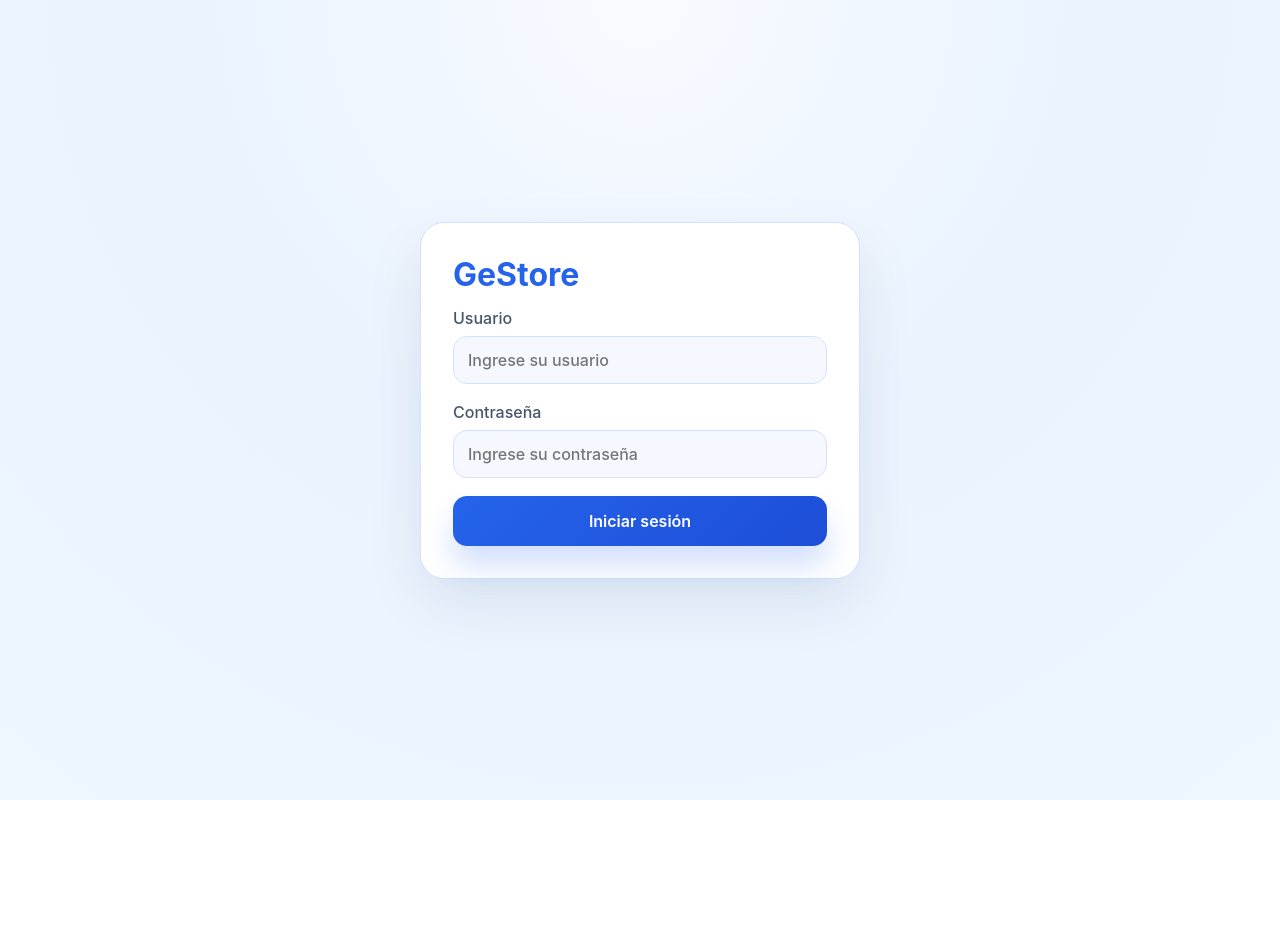
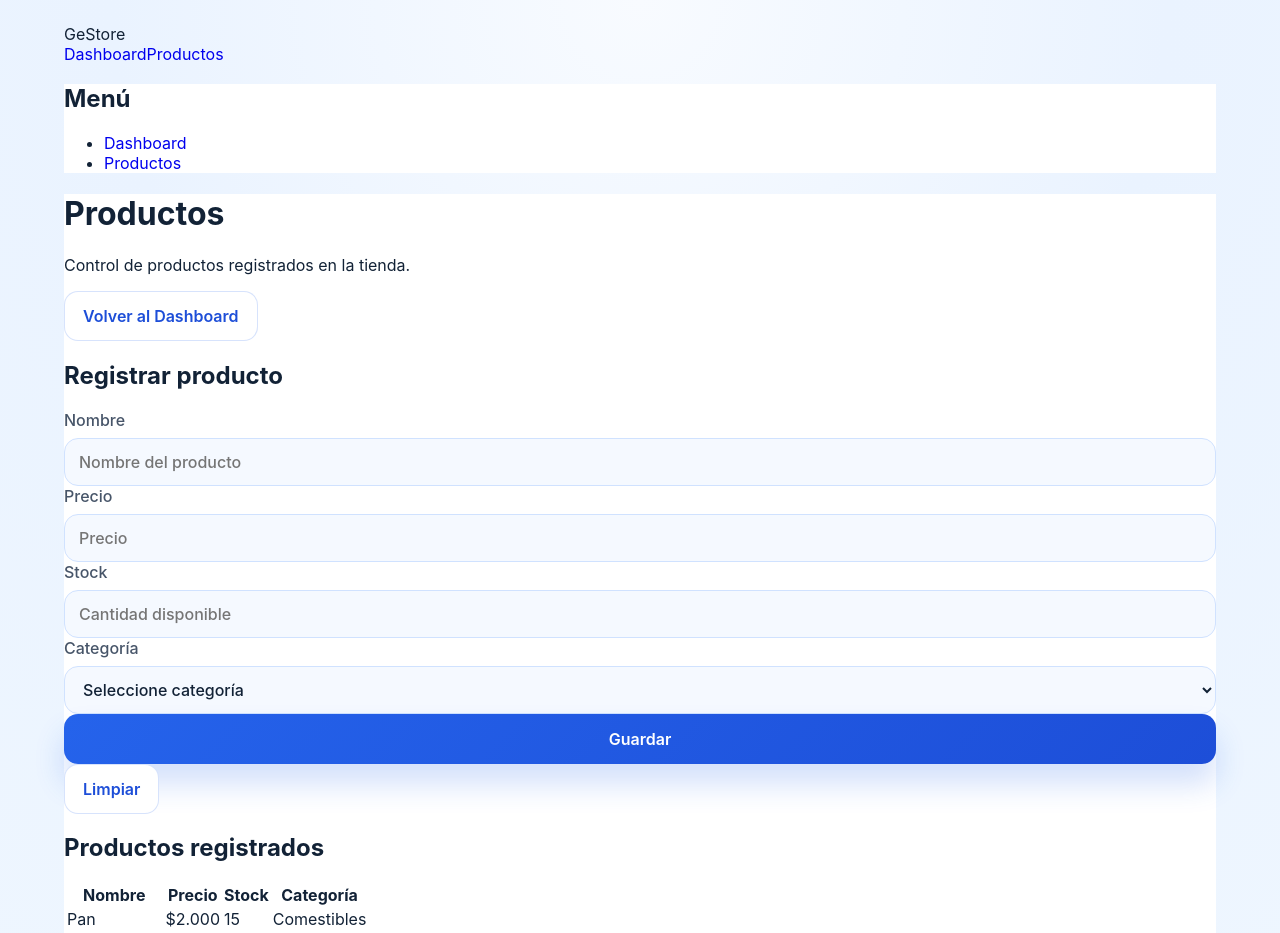
Before and after one commit to gonzzalo996-gif/GeStore-React, a React (Vite) app: page /productos in a window 1280 px wide. Before the commit this address led to /login. Shown: the top 933 px of the page. Before the commit the page ends 800 px from the top, so only its background shows below. Built offline with nearby package versions, Linux system fonts and the light colour scheme.

Commit message:
Pantalla de productos

```diff
--- a/src/App.jsx
+++ b/src/App.jsx
@@ -1,6 +1,7 @@
 import { BrowserRouter, Routes, Route, Navigate } from 'react-router-dom'
 import Login from './pages/Login'
 import Dashboard from './pages/Dashboard'
+import Productos from './pages/Productos'
 import './index.css'
 
 // App principal con rutas para las tres pantallas básicas
@@ -10,6 +11,7 @@ function App() {
       <Routes>
         <Route path="/login" element={<Login />} />
         <Route path="/dashboard" element={<Dashboard />} />
+        <Route path="/productos" element={<Productos />} />
         <Route path="*" element={<Navigate to="/login" replace />} />
       </Routes>
     </BrowserRouter>
--- a/src/components/ProductForm.jsx
+++ b/src/components/ProductForm.jsx
@@ -0,0 +1,58 @@
+import React from 'react'
+
+// Formulario para registrar nuevos productos en Productos.jsx
+function ProductForm() {
+  return (
+    <section className="product-form-section">
+      <h2>Registrar producto</h2>
+      <form className="product-form">
+        <label>
+          Nombre
+          <input
+            className="input-field"
+            type="text"
+            name="name"
+            placeholder="Nombre del producto"
+          />
+        </label>
+        <label>
+          Precio
+          <input
+            className="input-field"
+            type="number"
+            name="price"
+            placeholder="Precio"
+          />
+        </label>
+        <label>
+          Stock
+          <input
+            className="input-field"
+            type="number"
+            name="stock"
+            placeholder="Cantidad disponible"
+          />
+        </label>
+        <label>
+          Categoría
+          <select className="input-field" name="category">
+            <option value="">Seleccione categoría</option>
+            <option value="bebidas">Bebidas</option>
+            <option value="comestibles">Comestibles</option>
+            <option value="aseo">Aseo</option>
+          </select>
+        </label>
+        <div className="product-form-actions">
+          <button className="primary-button" type="button">
+            Guardar
+          </button>
+          <button className="secondary-button" type="reset">
+            Limpiar
+          </button>
+        </div>
+      </form>
+    </section>
+  )
+}
+
+export default ProductForm
--- a/src/components/ProductTable.jsx
+++ b/src/components/ProductTable.jsx
@@ -0,0 +1,36 @@
+import React from 'react'
+
+// Tabla simple para mostrar productos registrados
+function ProductTable() {
+  return (
+    <section className="product-table-section">
+      <h2>Productos registrados</h2>
+      <table className="product-table">
+        <thead>
+          <tr>
+            <th>Nombre</th>
+            <th>Precio</th>
+            <th>Stock</th>
+            <th>Categoría</th>
+          </tr>
+        </thead>
+        <tbody>
+          <tr>
+            <td>Pan</td>
+            <td>$2.000</td>
+            <td>15</td>
+            <td>Comestibles</td>
+          </tr>
+          <tr>
+            <td>Jugo natural</td>
+            <td>$3.500</td>
+            <td>8</td>
+            <td>Bebidas</td>
+          </tr>
+        </tbody>
+      </table>
+    </section>
+  )
+}
+
+export default ProductTable
```
